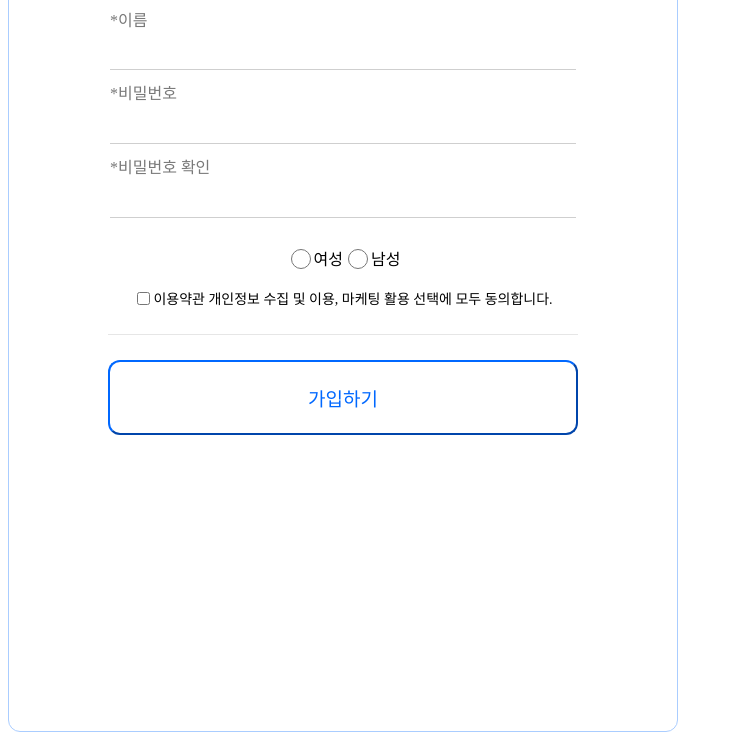
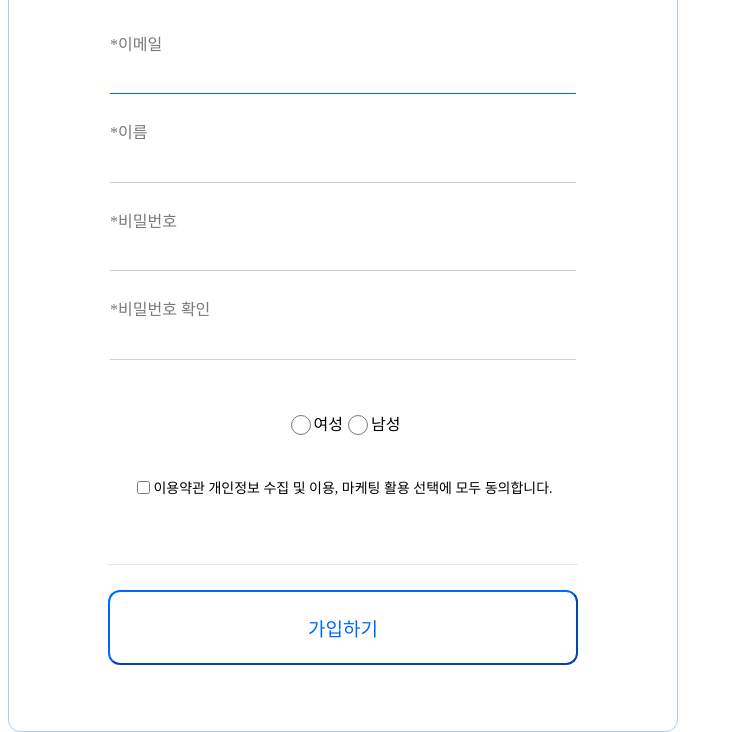
Before and after one commit to osw0124/precamp, a plain HTML site: page class/02-css/02-signup.html in a window 1280 px wide. Shown: the part 236-968 px from the top of the page, without its empty margins (0-733 px from the left). Drawn offline with Linux system fonts and the light colour scheme.

Commit message:
contentBox 정렬 추가

```diff
--- a/class/02-css/02-signup.css
+++ b/class/02-css/02-signup.css
@@ -9,6 +9,7 @@
   display: flex;
   flex-direction: column;
   align-items: center;
+  justify-content: center;
   padding: 30px 30px;
   background-color: white;
   border: 1px solid #aacdff;
@@ -17,9 +18,11 @@
 }
 .contentBox {
   width: 466px;
+  height: 700px;
   display: flex;
   flex-direction: column;
   align-items: center;
+  justify-content: space-evenly;
 }
 
 .titleBox {
@@ -45,6 +48,7 @@
   height: 23.65px;
   font-size: 16px;
   color: #797979;
+  margin-top: 15px;
 }
 .infoBox__emailinputBox {
   width: 466px;
```
Also changed, not shown: class/02-css/02-signup.html (+2 -3 lines).
